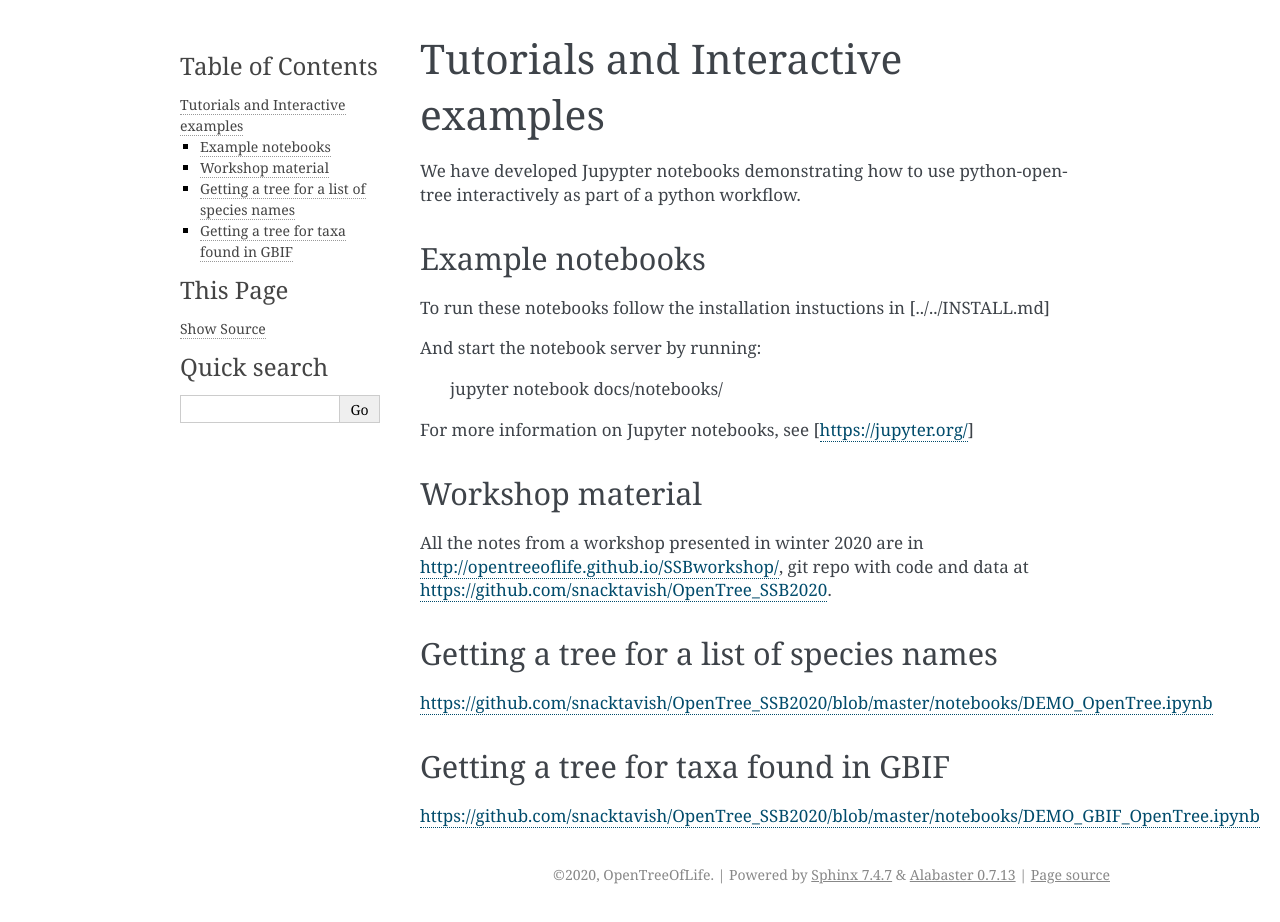
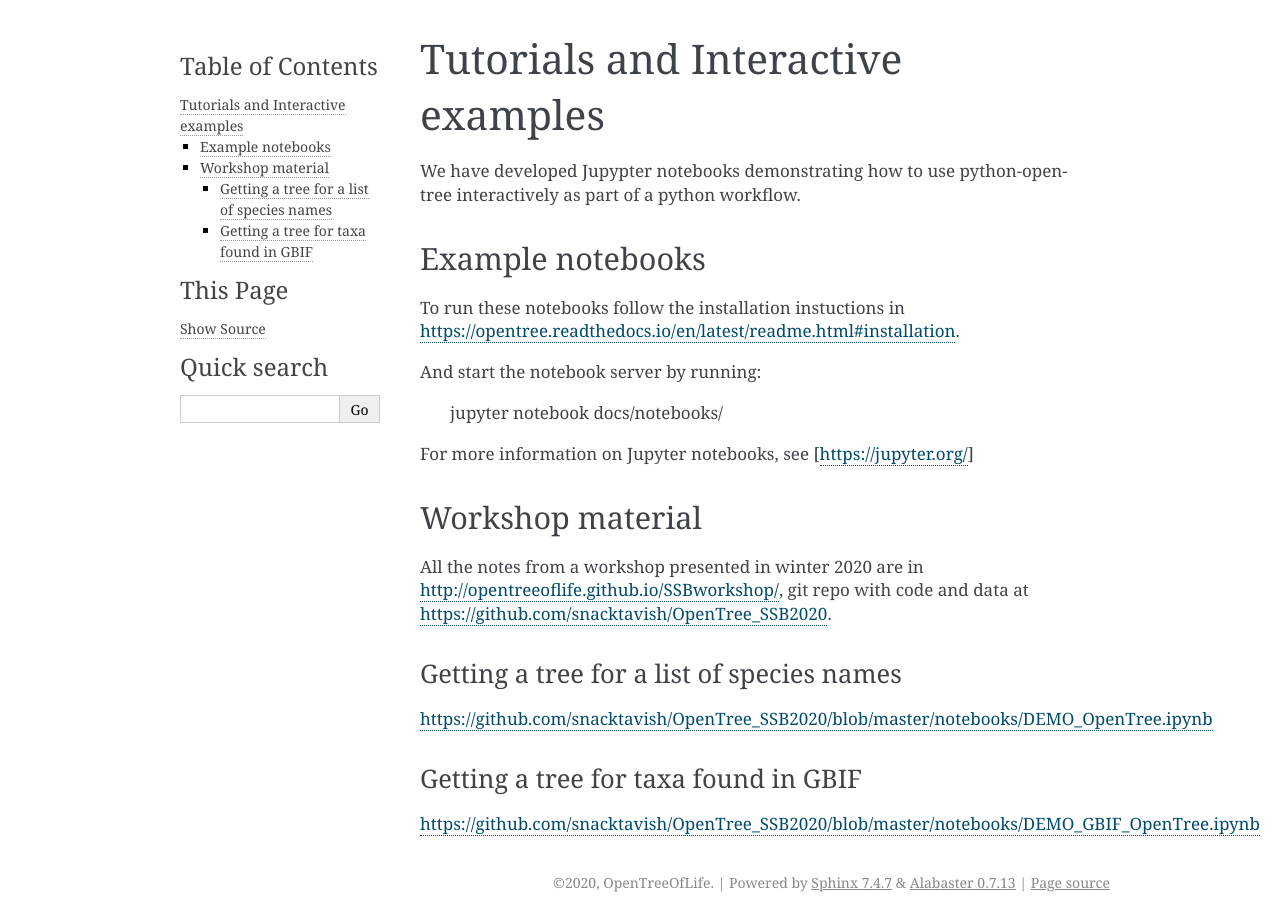
Before and after one commit to OpenTreeOfLife/python-opentree, a Sphinx documentation site: the page built from docs/source/notebooks.rst, in a window 1280 px wide. Built offline with Sphinx 7.4.7, drawn with Linux system fonts in a browser that asks for light colours; pages that are not in the unit, such as notebooks, are missing from menus; the version number is read from the project's files by our own code.

Commit message:
more docs

```diff
--- a/docs/source/notebooks.rst
+++ b/docs/source/notebooks.rst
@@ -7,7 +7,7 @@ interactively as part of a python workflow.
 Example notebooks
 -----------------
 
-To run these notebooks follow the installation instuctions in [../../INSTALL.md]
+To run these notebooks follow the installation instuctions in https://opentree.readthedocs.io/en/latest/readme.html#installation.
 
 
 And start the notebook server by running:
@@ -26,13 +26,13 @@ git repo with code and data at https://github.com/snacktavish/OpenTree_SSB2020.
 
 
 Getting a tree for a list of species names
-------------------------------------------
+~~~~~~~~~~~~~~~~~~~~~~~~~~~~~~~~~~~~~~~~~~
 
 https://github.com/snacktavish/OpenTree_SSB2020/blob/master/notebooks/DEMO_OpenTree.ipynb
 
 
 
 Getting a tree for taxa found in GBIF
--------------------------------------
+~~~~~~~~~~~~~~~~~~~~~~~~~~~~~~~~~~~~~
 
 https://github.com/snacktavish/OpenTree_SSB2020/blob/master/notebooks/DEMO_GBIF_OpenTree.ipynb
```
Also changed, not shown: README.md (+1 -1 lines).
